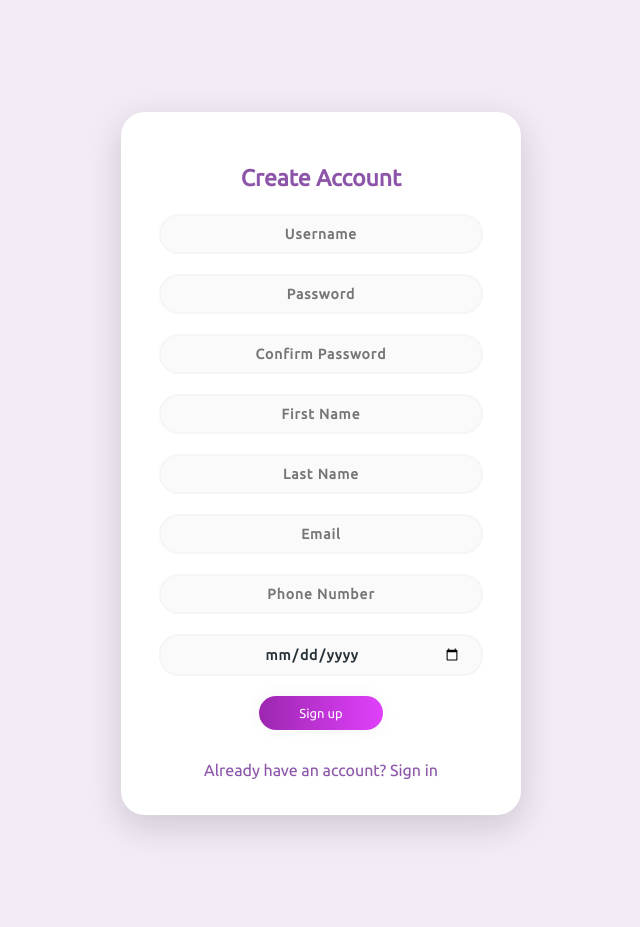
After one commit to JoeBeyrer/CareerCompass, a Django app: page /careercompass/create-account/ in a window 1280 px wide. The commit adds this page. Shown: the whole page, without its empty margins (319-959 px from the left). Run offline with Django 5.2, Linux system fonts and the light colour scheme.

Commit message:
Added create account page and linked to sign in page

```diff
--- /dev/null
+++ b/careercompass/careercompassapp/templates/create-account.html
@@ -0,0 +1,128 @@
+<!DOCTYPE html>
+<html>
+
+<head>
+    <link rel="stylesheet" href="css/style.css">
+    <link href="https://fonts.googleapis.com/css?family=Ubuntu" rel="stylesheet">
+    <meta name="viewport" content="width=device-width, initial-scale=1" />
+    <style>
+        body {
+            background-color: #F3EBF6;
+            font-family: 'Ubuntu', sans-serif;
+        }
+
+        .main {
+            background-color: #FFFFFF;
+            width: 400px;
+            height: auto;
+            margin: 7em auto;
+            border-radius: 1.5em;
+            box-shadow: 0px 11px 35px 2px rgba(0, 0, 0, 0.14);
+            padding: 20px;
+            box-sizing: border-box;
+        }
+
+        .sign {
+            padding-top: 10px;
+            color: #8C55AA;
+            font-family: 'Ubuntu', sans-serif;
+            font-weight: bold;
+            font-size: 23px;
+            text-align: center;
+        }
+
+        input[type="text"],
+        input[type="password"],
+        input[type="email"],
+        input[type="tel"],
+        input[type="date"] {
+            width: 90%;
+            color: rgb(38, 50, 56);
+            font-weight: 700;
+            font-size: 14px;
+            letter-spacing: 1px;
+            background: rgba(136, 126, 126, 0.04);
+            padding: 10px 20px;
+            border: none;
+            border-radius: 20px;
+            outline: none;
+            box-sizing: border-box;
+            border: 2px solid rgba(0, 0, 0, 0.02);
+            margin-bottom: 20px;
+            text-align: center;
+            margin-left: auto;
+            margin-right: auto;
+            display: block;
+            font-family: 'Ubuntu', sans-serif;
+        }
+
+        input[type="text"]:focus,
+        input[type="password"]:focus,
+        input[type="email"]:focus,
+        input[type="tel"]:focus,
+        input[type="date"]:focus {
+            border: 2px solid rgba(0, 0, 0, 0.18) !important;
+        }
+
+        .submit {
+            cursor: pointer;
+            border-radius: 5em;
+            color: #fff;
+            background: linear-gradient(to right, #9C27B0, #E040FB);
+            border: 0;
+            padding-left: 40px;
+            padding-right: 40px;
+            padding-bottom: 10px;
+            padding-top: 10px;
+            font-family: 'Ubuntu', sans-serif;
+            margin-left: auto;
+            margin-right: auto;
+            display: block;
+            font-size: 13px;
+            box-shadow: 0 0 20px 1px rgba(0, 0, 0, 0.04);
+        }
+
+        .forgot {
+            text-shadow: 0px 0px 3px rgba(117, 117, 117, 0.12);
+            color: #8C55AA;
+            padding-top: 15px;
+            text-align: center;
+        }
+
+        a {
+            text-shadow: 0px 0px 3px rgba(117, 117, 117, 0.12);
+            color: #8C55AA;
+            text-decoration: none;
+            display: block;
+            text-align: center;
+        }
+
+        @media (max-width: 600px) {
+            .main {
+                width: 90%;
+                border-radius: 0px;
+            }
+        }
+    </style>
+    <title>Create Account</title>
+</head>
+
+<body>
+    <div class="main">
+        <p class="sign">Create Account</p>
+        <form class="form1">
+            <input type="text" placeholder="Username">
+            <input type="password" placeholder="Password">
+            <input type="password" placeholder="Confirm Password">
+            <input type="text" placeholder="First Name">
+            <input type="text" placeholder="Last Name">
+            <input type="email" placeholder="Email">
+            <input type="tel" placeholder="Phone Number">
+            <input type="date" placeholder="Date of Birth">
+            <button type="submit" class="submit">Sign up</button>
+        </form>
+        <p class="forgot"><a href="http://127.0.0.1:8000/careercompass/login/">Already have an account? Sign in</a></p>
+    </div>
+</body>
+
+</html>
--- a/careercompass/careercompassapp/urls.py
+++ b/careercompass/careercompassapp/urls.py
@@ -7,5 +7,6 @@ urlpatterns = [
     path('profile/', views.profile_page),
     path('edit-profile/', views.edit_profile_page),
     path('login/', views.login_page),
+    path('create-account/', views.create_account_page),
     # TODO: Add all pages here
 ]
--- a/careercompass/careercompassapp/views.py
+++ b/careercompass/careercompassapp/views.py
@@ -15,3 +15,6 @@ def edit_profile_page(request):
 
 def login_page(request):
     return render(request, 'login.html')
+
+def create_account_page(request):
+    return render(request, 'create-account.html')
```
Also changed, not shown: careercompass/careercompassapp/templates/login.html (+3 -4 lines).
